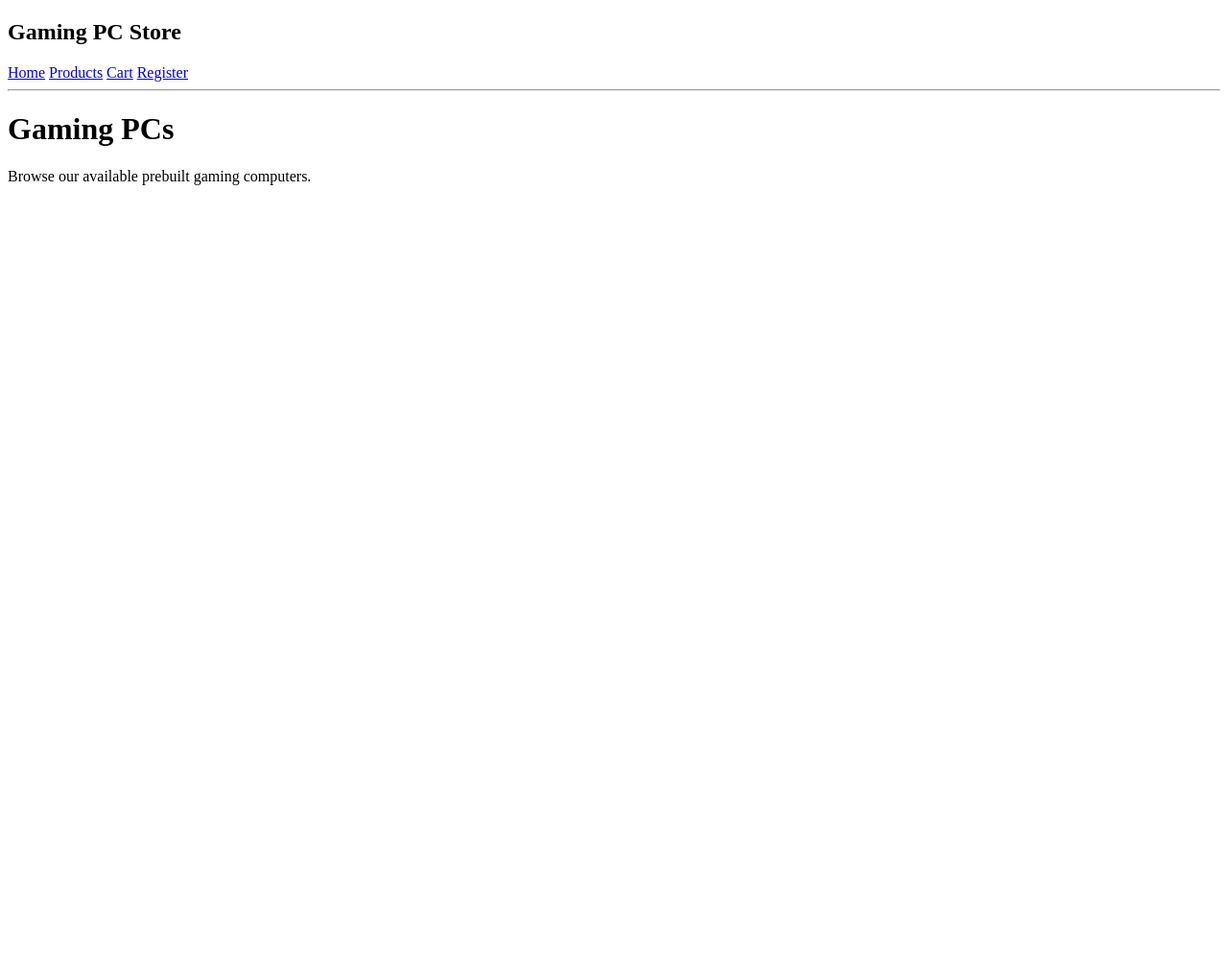
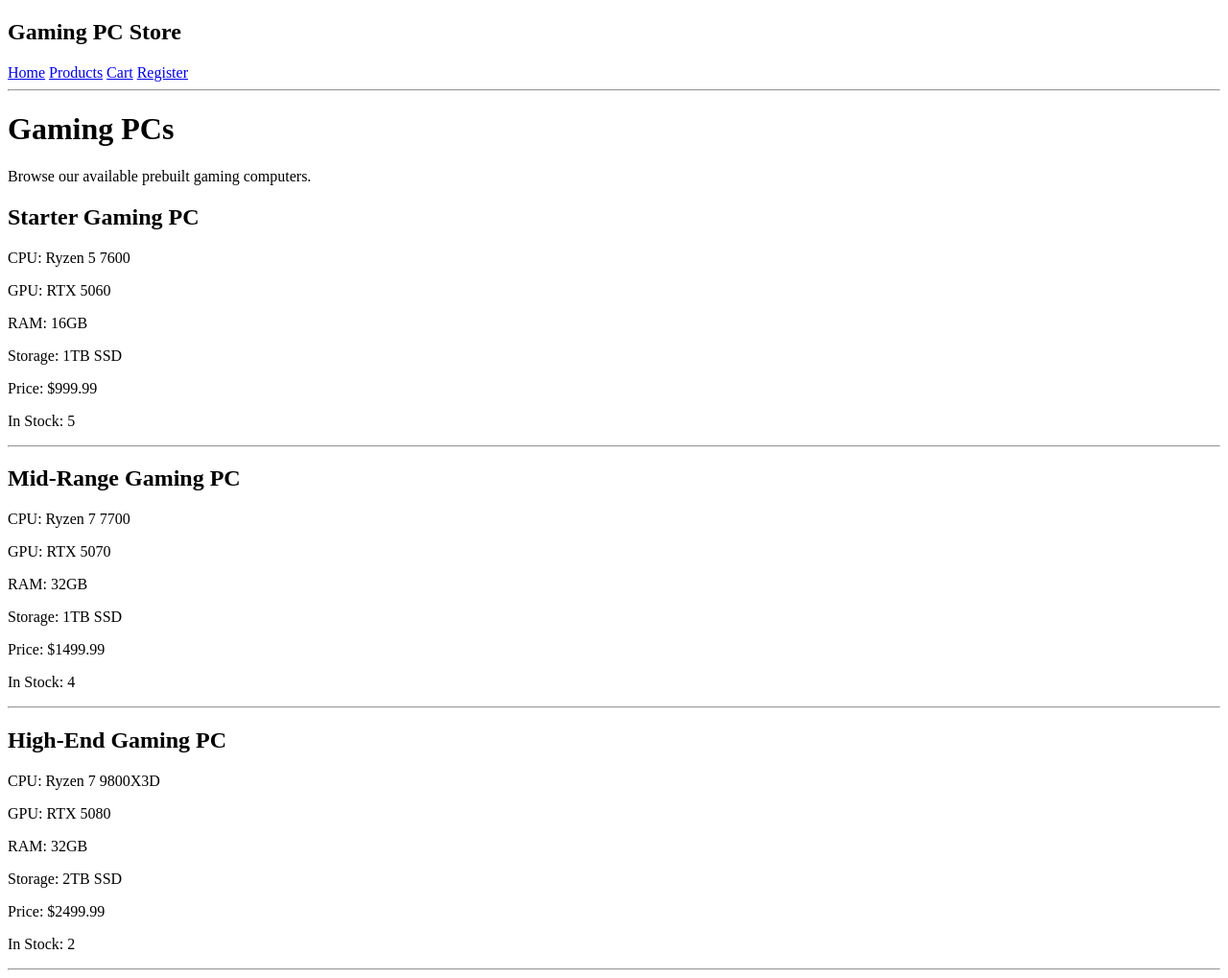
Before and after one commit to Boist115/Gaming_PC_Store, a Node server app: page /products in a window 1280 px wide. Shown: the whole page at 96% size. Before the commit the page ends 193 px from the top, so only its background shows below. Run offline with Node 20, Linux system fonts and the light colour scheme.

Commit message:
Add gaming PC product listings and service

```diff
--- a/controllers/productController.js
+++ b/controllers/productController.js
@@ -1,5 +1,9 @@
+const productService = require('../services/productService');
+
 const showProducts = (req, res) => {
-    res.render('products');
+    const products = productService.getAllProducts();
+
+    res.render('products', { products });
 };
 
 module.exports = { showProducts };
--- /dev/null
+++ b/services/productService.js
@@ -0,0 +1,28 @@
+class Product {
+    constructor(id, name, cpu, gpu, ram, storage, price, stock) {
+        this.id = id;
+        this.name = name;
+        this.cpu = cpu;
+        this.gpu = gpu;
+        this.ram = ram;
+        this.storage = storage;
+        this.price = price;
+        this.stock = stock;
+    }
+}
+const products = [
+    new Product(1, 'Starter Gaming PC', 'Ryzen 5 7600',
+        'RTX 5060', '16GB', '1TB SSD', 999.99, 5),
+
+    new Product(2, 'Mid-Range Gaming PC', 'Ryzen 7 7700',
+        'RTX 5070', '32GB', '1TB SSD', 1499.99, 4),
+
+    new Product(3, 'High-End Gaming PC', 'Ryzen 7 9800X3D',
+        'RTX 5080', '32GB', '2TB SSD', 2499.99, 2)
+];
+
+function getAllProducts() {
+    return products;
+}
+
+module.exports = { Product, getAllProducts };
--- a/views/products.ejs
+++ b/views/products.ejs
@@ -10,5 +10,17 @@
 
     <h1>Gaming PCs</h1>
     <p>Browse our available prebuilt gaming computers.</p>
+    <% products.forEach(product => { %>
+    <div>
+        <h2><%= product.name %></h2>
+        <p>CPU: <%= product.cpu %></p>
+        <p>GPU: <%= product.gpu %></p>
+        <p>RAM: <%= product.ram %></p>
+        <p>Storage: <%= product.storage %></p>
+        <p>Price: $<%= product.price.toFixed(2) %></p>
+        <p>In Stock: <%= product.stock %></p>
+        <hr>
+    </div>
+<% }) %>
 </body>
 </html>
```
Also changed, not shown: services/productServices.js (deleted, +0 -12 lines).
